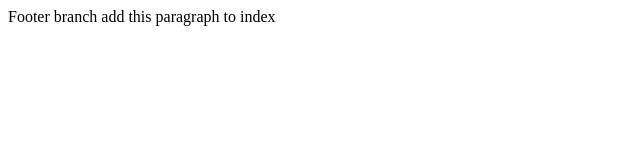
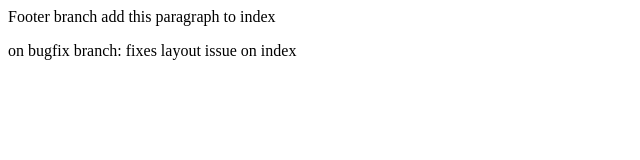
Before and after one commit to avg-dev-25/1.0_learn_gitPush, a plain HTML site: page index.html in a window 1280 px wide. Shown: the whole page, without its empty margins (0-640 px from the left). Drawn offline with Linux system fonts and the light colour scheme.

Commit message:
feature_reflog: saved index.html

```diff
--- a/index.html
+++ b/index.html
@@ -1 +1,2 @@
 <p>Footer branch add this paragraph to index</p>
+<p>on bugfix branch: fixes layout issue on index</p>
```
